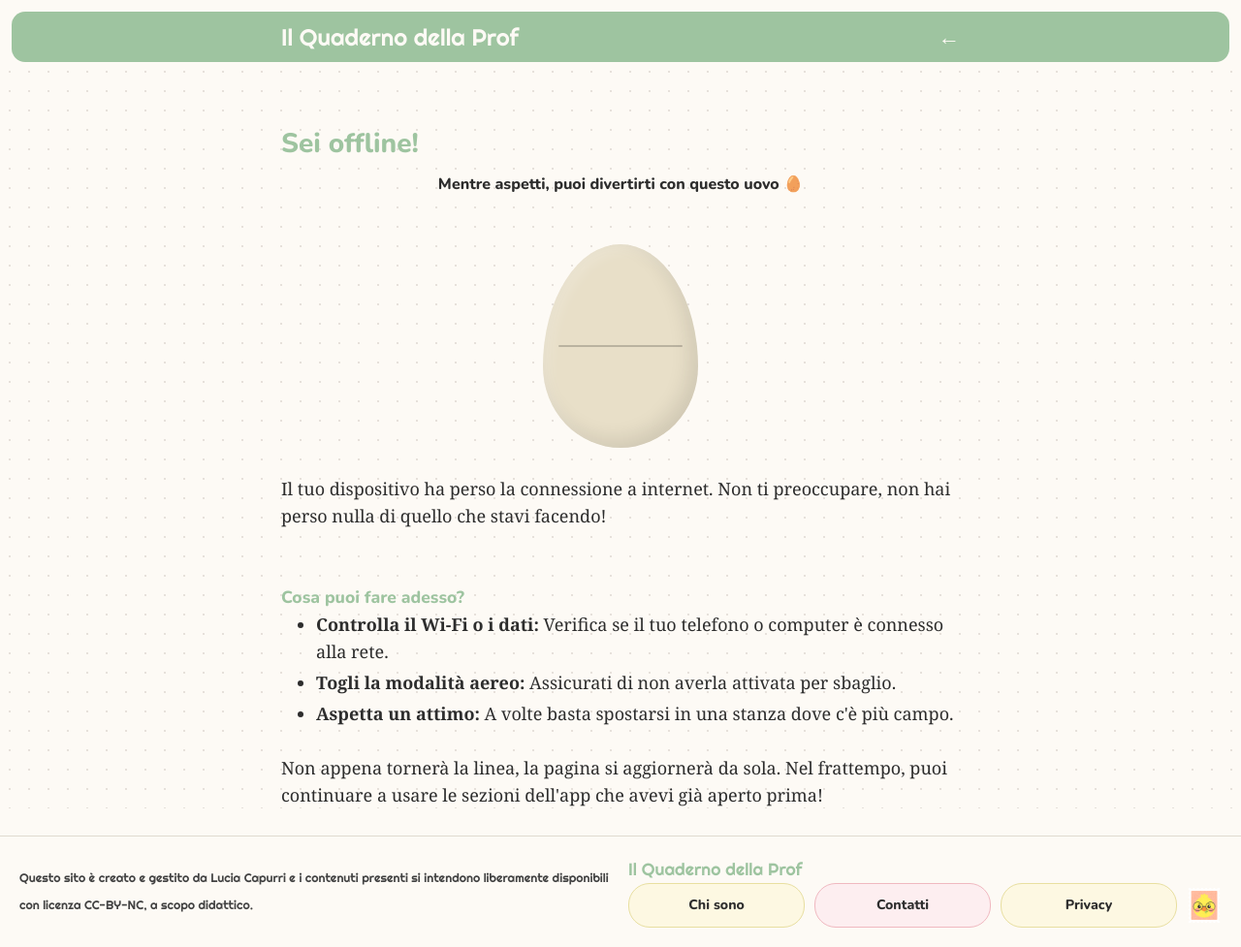
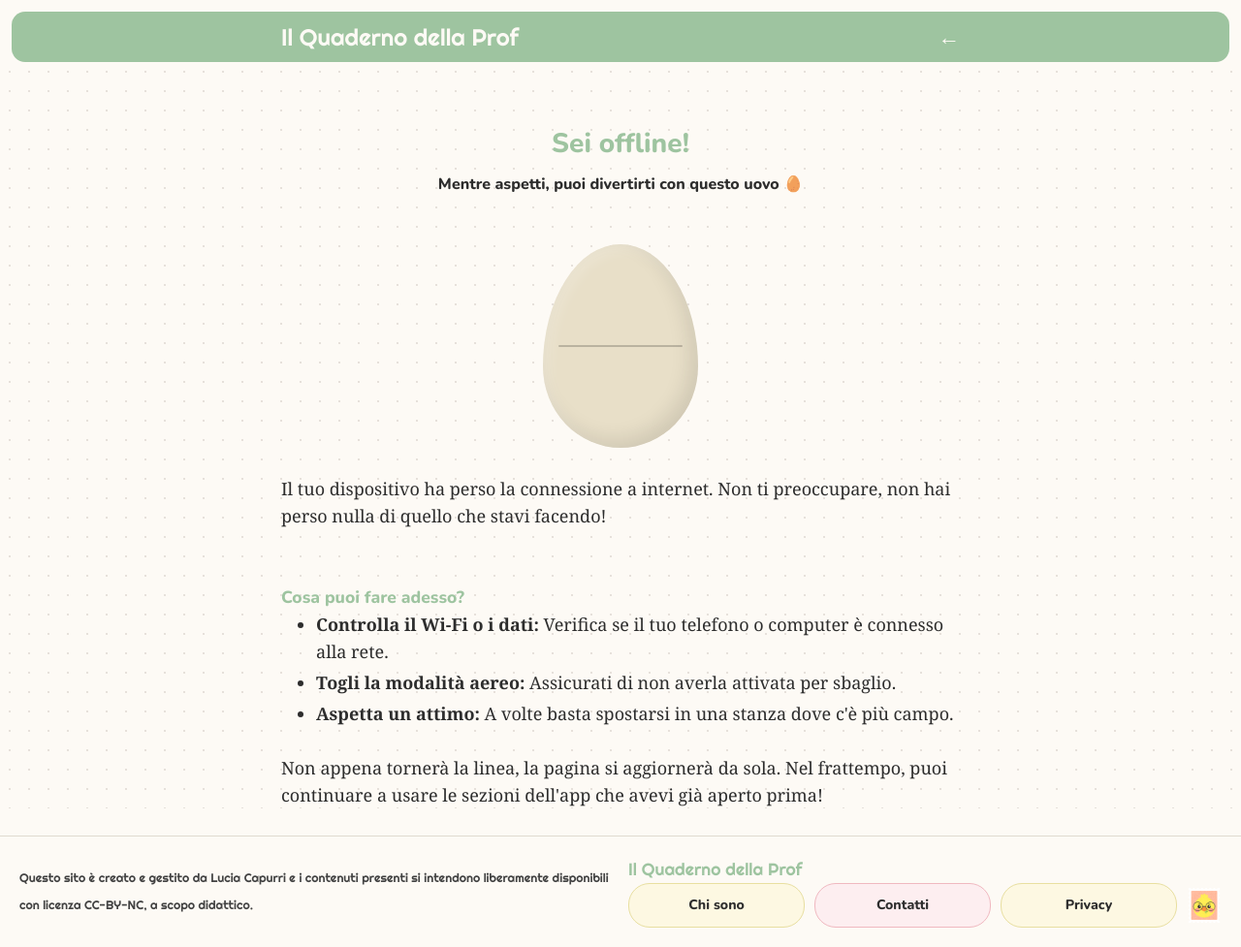
Before and after one commit to ilquadernodellaprof/ilquadernodellaprof.github.io, a Jekyll site: the page built from offline.html, in a window 1280 px wide. Shown: the whole page at 97% size. Built offline with Jekyll 4.4.1, drawn with Linux system fonts in a browser that asks for light colours.

Commit message:
Center align post titles in offline.html

```diff
--- a/offline.html
+++ b/offline.html
@@ -72,6 +72,7 @@ layout: null
       margin-bottom: 0;
     }
     h1 { font-size: 1.75rem; line-height: 56px; margin-top: 28px; }
+    .post-title {text-align: center;}
     h2 { font-size: 1.3125rem; line-height: 28px; }
     h3, h4, h5, h6 { font-size: 1.09375rem; line-height: 28px; }
 
```
